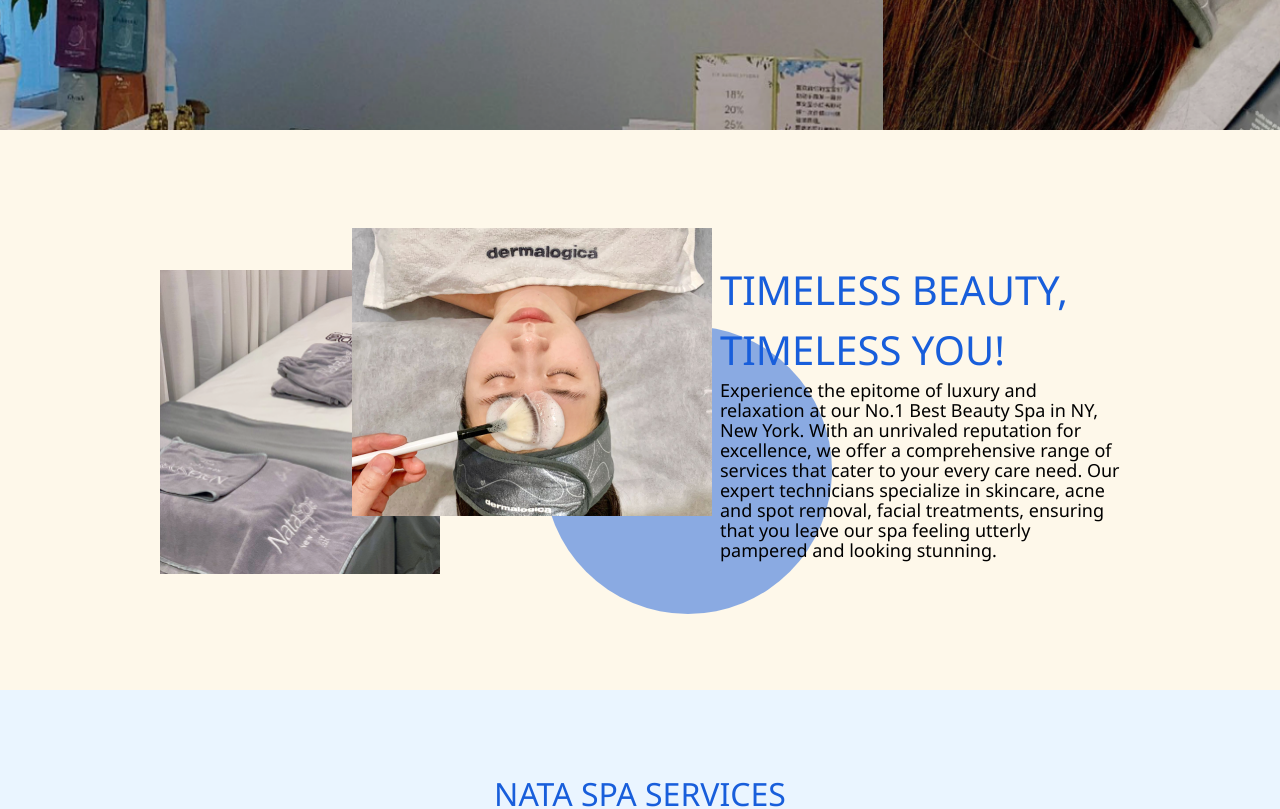
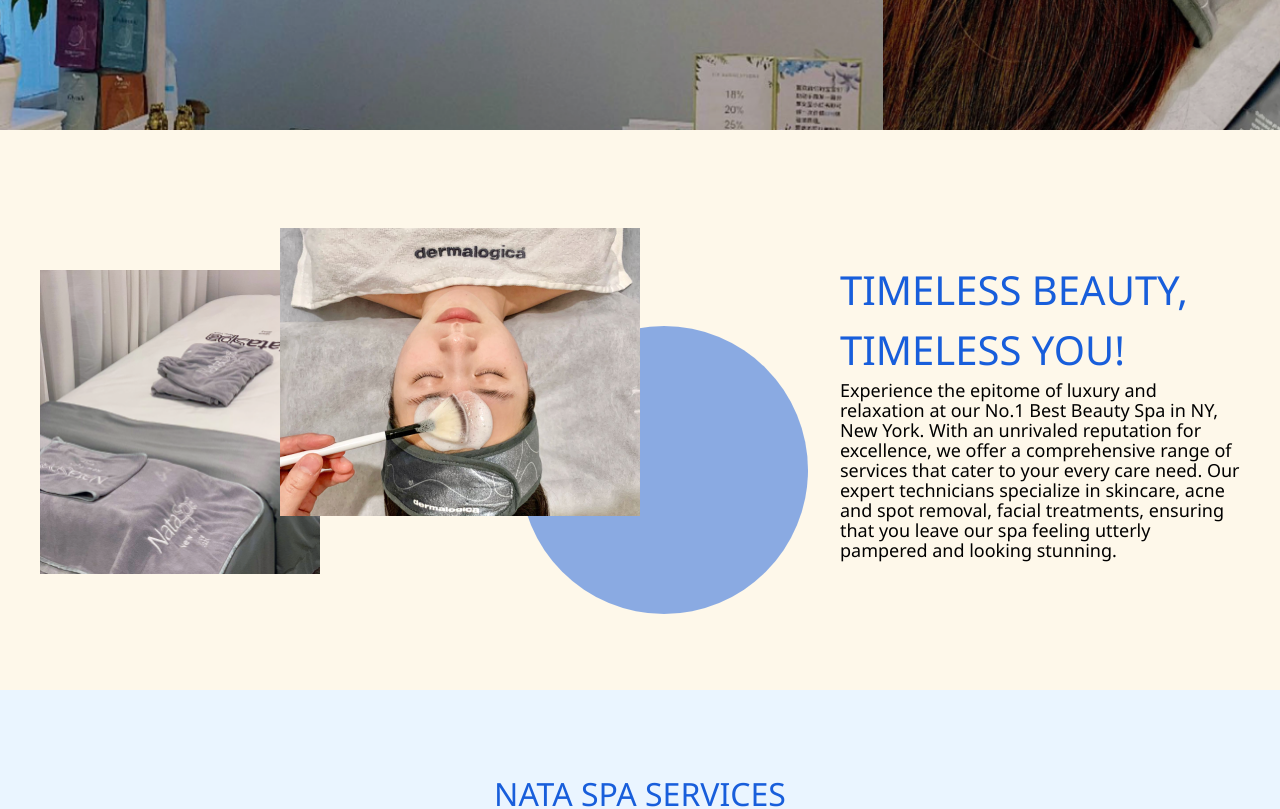
Before and after one commit to chencheng0924/Nata_spa, a Vue app: page / in a window 1280 px wide. Shown: the part 540-1349 px from the top of the page. Built offline with nearby package versions, Linux system fonts and the light colour scheme; what vue3-lottie would draw is missing.

Commit message:
fix/修正樣式

```diff
--- a/src/views/home.vue
+++ b/src/views/home.vue
@@ -77,14 +77,14 @@ onMounted(() => {
 
 <template>
   <div class="w-full bg-primaryBg flex flex-col justify-center items-center pt-[126px]">
-    <div id="HOME" class="flex flex-col justify-center items-center w-full max-w-[1920px]">
+    <div id="HOME" class="flex flex-col justify-center items-center w-full">
       <div class="w-full fixed top-0 z-50 flex justify-evenly py-[3rem] text-primary bg-primaryBg">
         <div class="text-[1.25rem] text-bold">Nata Spa New York</div>
         <div class="flex items-center gap-6">
           <div class="cursor-pointer" v-for="(item, index) in optionList" :key="index" @click="scrollTo(item)">{{ item }}</div>
         </div>
       </div>
-      <div>
+      <div class="w-full">
         <carousel :autoplay="5000" :wrap-around="true">
           <slide v-for="slide in 3" :key="slide">
             <div class="w-full h-[34rem]">
@@ -93,7 +93,7 @@ onMounted(() => {
           </slide>
         </carousel>
       </div>
-      <div class="w-[75%] h-[35rem] relative flex justify-end items-center">
+      <div class="w-[75rem] h-[35rem] relative flex justify-end items-center max-w-[120rem]">
         <img class="z-20 absolute top-[25%] left-0 w-[17.5rem] h-[19rem]" src="@/assets/img/homePage1.png" alt="NataSpa">
         <img class="z-30 absolute top-[17.5%] left-[20%] w-[22.5rem] h-[18rem]" src="@/assets/img/homePage2.png" alt="NataSpa">
         <div class="z-10 absolute top-[35%] left-[40%] bg-circleBg rounded-full w-[18rem] h-[18rem]" />
@@ -106,7 +106,7 @@ onMounted(() => {
   </div>
   <div id="SERVICES" class="bg-secondBg py-[5rem] flex flex-col justify-center items-center">
     <div class="text-second text-[2rem] pb-[2rem]">NATA SPA SERVICES</div>
-    <div class='flex justify-center flex-wrap gap-[4.5rem] w-[75%]'>
+    <div class='flex justify-center flex-wrap gap-[4.5rem] w-[75rem]'>
       <div v-for="(item, index) in serviceList" :key="index" class="cursor-pointer">
         <img class="w-[19.25rem] h-[13rem]" :src="getAssetsFile(`service/service${index + 1}.jpg`)" alt="">
         <div class="bg-second h-[3.5rem] flex justify-center items-center text-white text-[18px]">{{ item }}</div>
```
